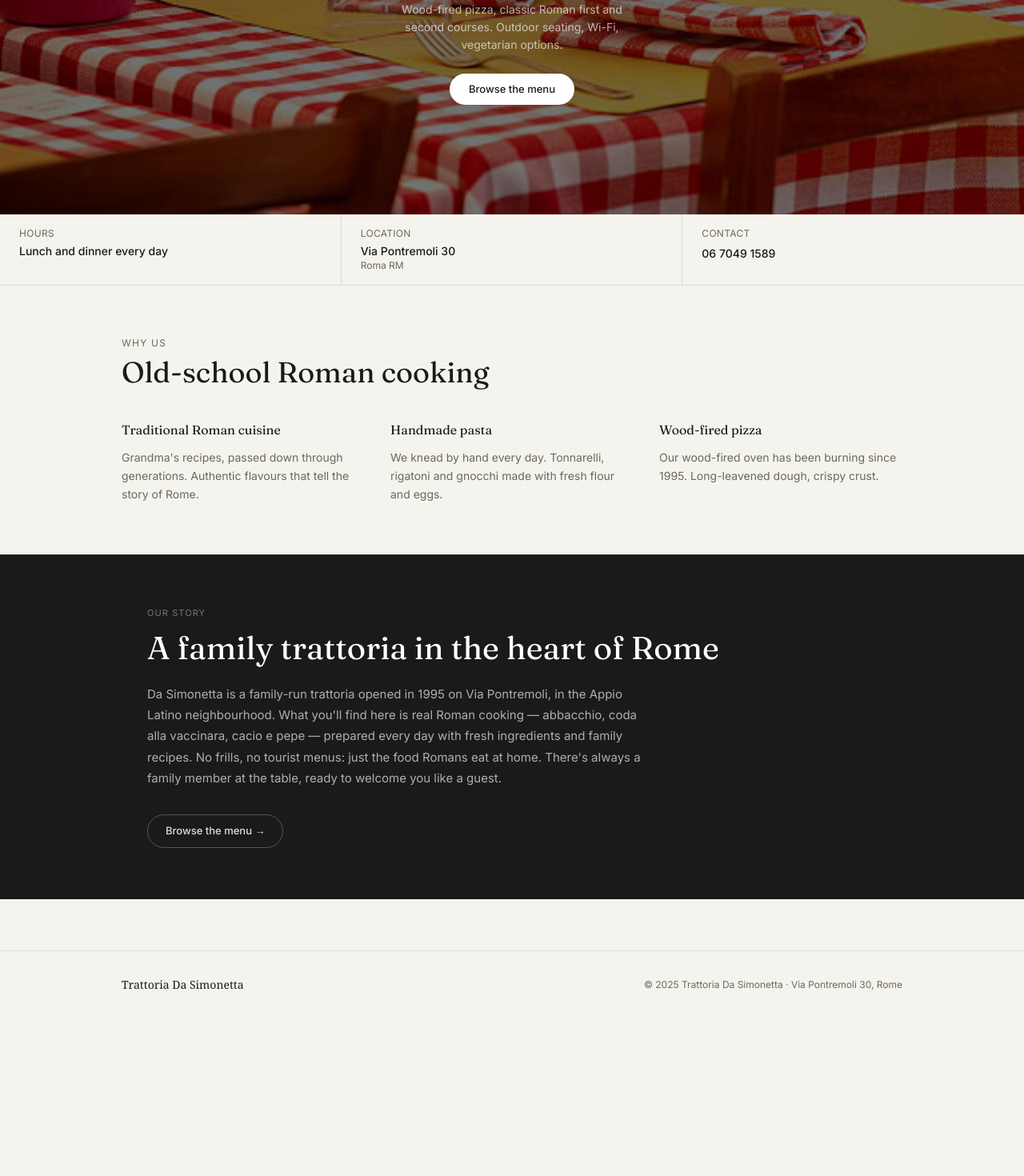
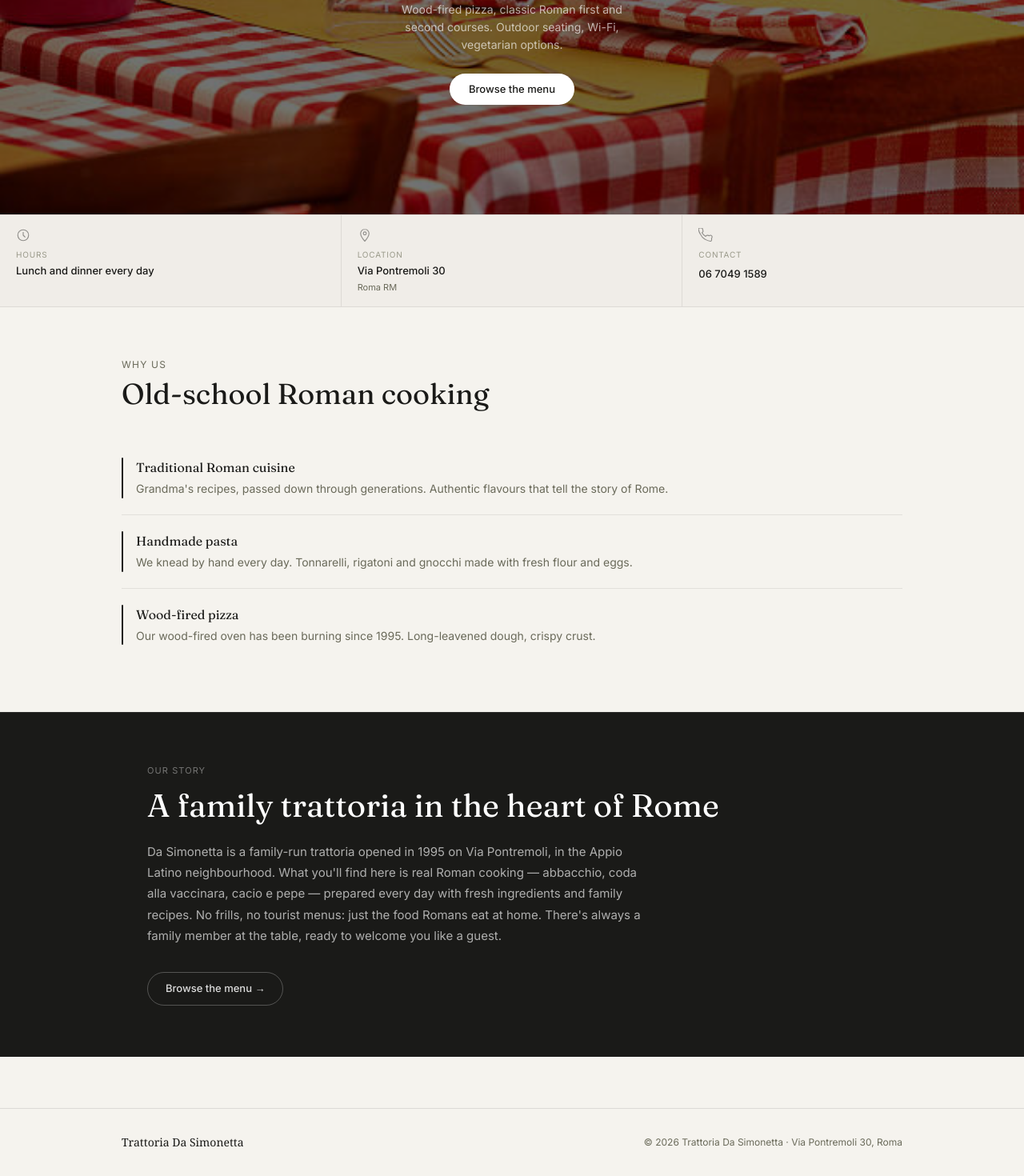
Before and after one commit to Simone-Anc/da-simonetta, a Next.js app: page /en in a window 1280 px wide. Shown: the part 309-1779 px from the top of the page at 80% size. Before the commit the page ends 1582 px from the top, so only its background shows below. Built offline with nearby package versions, Linux system fonts and the light colour scheme.

Commit message:
aggiunta animazioni

```diff
--- a/app/[locale]/layout.tsx
+++ b/app/[locale]/layout.tsx
@@ -49,7 +49,7 @@ export default async function LocaleLayout({
   const messages = await getMessages()
 
   return (
-    <html lang={locale}>
+    <html lang={locale} data-scroll-behavior="smooth">
       <head>
         <link rel="preconnect" href="https://fonts.googleapis.com" />
         <link rel="preconnect" href="https://fonts.gstatic.com" crossOrigin="anonymous" />
--- a/app/[locale]/page.tsx
+++ b/app/[locale]/page.tsx
@@ -1,5 +1,7 @@
 import { getTranslations } from 'next-intl/server'
 import Link from 'next/link'
+import PuntiForza from '@/components/PuntiForza'
+import ChiSiamo from '@/components/ChiSiamo'
 
 type Locale = 'it' | 'en'
 
@@ -12,13 +14,13 @@ export default async function HomePage({
   const t = await getTranslations({ locale, namespace: 'home' })
 
   const punti = locale === 'it' ? [
-    {  title: 'Cucina tradizionale romana', desc: 'Ricette della nonna, tramandate di generazione in generazione. Sapori autentici che raccontano Roma.' },
-    {  title: 'Pasta fatta a mano', desc: 'Ogni giorno impastiamo a mano. Tonnarelli, rigatoni e gnocchi preparati con farina e uova fresche.' },
-    {  title: 'Pizza cotta in forno a legna', desc: 'Il nostro forno a legna brucia dal 1995. Impasto a lunga lievitazione, cornicione croccante.' },
+    { title: 'Cucina tradizionale romana', desc: 'Ricette della nonna, tramandate di generazione in generazione. Sapori autentici che raccontano Roma.' },
+    { title: 'Pasta fatta a mano', desc: 'Ogni giorno impastiamo a mano. Tonnarelli, rigatoni e gnocchi preparati con farina e uova fresche.' },
+    { title: 'Pizza cotta in forno a legna', desc: 'Il nostro forno a legna brucia dal 1995. Impasto a lunga lievitazione, cornicione croccante.' },
   ] : [
-    {  title: 'Traditional Roman cuisine', desc: 'Grandma\'s recipes, passed down through generations. Authentic flavours that tell the story of Rome.' },
-    {  title: 'Handmade pasta', desc: 'We knead by hand every day. Tonnarelli, rigatoni and gnocchi made with fresh flour and eggs.' },
-    {  title: 'Wood-fired pizza', desc: 'Our wood-fired oven has been burning since 1995. Long-leavened dough, crispy crust.' },
+    { title: 'Traditional Roman cuisine', desc: 'Grandma\'s recipes, passed down through generations. Authentic flavours that tell the story of Rome.' },
+    { title: 'Handmade pasta', desc: 'We knead by hand every day. Tonnarelli, rigatoni and gnocchi made with fresh flour and eggs.' },
+    { title: 'Wood-fired pizza', desc: 'Our wood-fired oven has been burning since 1995. Long-leavened dough, crispy crust.' },
   ]
 
   const chiSiamo = locale === 'it' ? {
@@ -60,65 +62,49 @@ export default async function HomePage({
         </div>
       </section>
 
-      {/* ── Strip info ── */}
-      <section className="border-b border-black/10 grid grid-cols-1 sm:grid-cols-3 divide-y sm:divide-y-0 sm:divide-x divide-black/10">
-        <div className="px-6 py-4">
-          <p className="text-xs text-[#6a6a5a] uppercase tracking-wide mb-1">{t('strip.hours')}</p>
-          <p className="text-sm font-medium">{t('hoursShort')}</p>
+      {/* ── Strip info — sfondo caldo con icone ── */}
+      <section style={{ background: '#f0ede8', display: 'grid', gridTemplateColumns: 'repeat(3,1fr)', borderTop: '0.5px solid rgba(0,0,0,0.08)', borderBottom: '0.5px solid rgba(0,0,0,0.08)' }}>
+        <div style={{ padding: '16px 20px', borderRight: '0.5px solid rgba(0,0,0,0.08)' }}>
+          <svg width="18" height="18" viewBox="0 0 24 24" fill="none" stroke="currentColor" strokeWidth="1.5" strokeLinecap="round" strokeLinejoin="round" style={{ opacity: 0.45, marginBottom: '8px', display: 'block' }}>
+            <circle cx="12" cy="12" r="9"/><path d="M12 7v5l3 3"/>
+          </svg>
+          <p style={{ fontSize: '10px', color: '#9a9a8a', textTransform: 'uppercase', letterSpacing: '0.08em', marginBottom: '3px' }}>{t('strip.hours')}</p>
+          <p style={{ fontSize: '13px', fontWeight: 500, color: '#1a1a18', margin: 0 }}>{t('hoursShort')}</p>
         </div>
-        <div className="px-6 py-4">
-          <p className="text-xs text-[#6a6a5a] uppercase tracking-wide mb-1">{t('strip.location')}</p>
-          <p className="text-sm font-medium">Via Pontremoli 30</p>
-          <p className="text-xs text-[#6a6a5a]">Roma RM</p>
+        <div style={{ padding: '16px 20px', borderRight: '0.5px solid rgba(0,0,0,0.08)' }}>
+          <svg width="18" height="18" viewBox="0 0 24 24" fill="none" stroke="currentColor" strokeWidth="1.5" strokeLinecap="round" strokeLinejoin="round" style={{ opacity: 0.45, marginBottom: '8px', display: 'block' }}>
+            <path d="M12 2C8.13 2 5 5.13 5 9c0 5.25 7 13 7 13s7-7.75 7-13c0-3.87-3.13-7-7-7z"/><circle cx="12" cy="9" r="2.5"/>
+          </svg>
+          <p style={{ fontSize: '10px', color: '#9a9a8a', textTransform: 'uppercase', letterSpacing: '0.08em', marginBottom: '3px' }}>{t('strip.location')}</p>
+          <p style={{ fontSize: '13px', fontWeight: 500, color: '#1a1a18', margin: '0 0 2px' }}>Via Pontremoli 30</p>
+          <p style={{ fontSize: '11px', color: '#6a6a5a', margin: 0 }}>Roma RM</p>
         </div>
-        <div className="px-6 py-4">
-          <p className="text-xs text-[#6a6a5a] uppercase tracking-wide mb-1">{t('strip.contact')}</p>
-          <a href="tel:+390670491589" className="text-sm font-medium hover:text-[#6a6a5a] transition-colors">
+        <div style={{ padding: '16px 20px' }}>
+          <svg width="18" height="18" viewBox="0 0 24 24" fill="none" stroke="currentColor" strokeWidth="1.5" strokeLinecap="round" strokeLinejoin="round" style={{ opacity: 0.45, marginBottom: '8px', display: 'block' }}>
+            <path d="M22 16.92v3a2 2 0 01-2.18 2 19.79 19.79 0 01-8.63-3.07A19.5 19.5 0 013.07 9.81 19.79 19.79 0 01.02 1.18 2 2 0 012 0h3a2 2 0 012 1.72c.13.96.36 1.9.7 2.81a2 2 0 01-.45 2.11L6.09 7.91a16 16 0 006 6l1.27-1.27a2 2 0 012.11-.45c.91.34 1.85.57 2.81.7A2 2 0 0122 16.92z"/>
+          </svg>
+          <p style={{ fontSize: '10px', color: '#9a9a8a', textTransform: 'uppercase', letterSpacing: '0.08em', marginBottom: '3px' }}>{t('strip.contact')}</p>
+          <a href="tel:+390670491589" style={{ fontSize: '13px', fontWeight: 500, color: '#1a1a18', textDecoration: 'none' }}>
             06 7049 1589
           </a>
         </div>
       </section>
 
-      {/* ── 3 Punti di forza ── */}
-      <section className="max-w-5xl mx-auto px-4 sm:px-6 py-12 sm:py-16">
-        <p className="text-xs text-[#6a6a5a] uppercase tracking-widest mb-2">
-          {locale === 'it' ? 'Perché da noi' : 'Why us'}
-        </p>
-        <h2 className="text-3xl sm:text-4xl mb-10" style={{ fontFamily: "'Fraunces', serif" }}>
-          {locale === 'it' ? 'La cucina di una volta' : 'Old-school Roman cooking'}
-        </h2>
-        <div className="grid grid-cols-1 sm:grid-cols-3 gap-6 sm:gap-8">
-          {punti.map(p => (
-            <div key={p.title} className="flex flex-col gap-3">
-              <h3 className="text-base font-medium" style={{ fontFamily: "'Fraunces', serif" }}>
-                {p.title}
-              </h3>
-              <p className="text-sm text-[#6a6a5a] leading-relaxed">{p.desc}</p>
-            </div>
-          ))}
-        </div>
-      </section>
+      {/* ── 3 Punti di forza — animazione slide-in ── */}
+      <PuntiForza
+        punti={punti}
+        label={locale === 'it' ? 'Perché da noi' : 'Why us'}
+        title={locale === 'it' ? 'La cucina di una volta' : 'Old-school Roman cooking'}
+      />
 
-      {/* ── Chi siamo ── */}
-      <section style={{ background: '#1a1a18', borderTop: '0.5px solid rgba(255,255,255,0.08)' }}>
-        <div style={{ maxWidth: '960px', margin: '0 auto', padding: '64px 24px' }}>
-          <p style={{ fontSize: '11px', color: 'rgba(255,255,255,0.4)', textTransform: 'uppercase', letterSpacing: '0.1em', marginBottom: '10px' }}>
-            {chiSiamo.eyebrow}
-          </p>
-          <h2 style={{ fontFamily: "'Fraunces', serif", fontSize: 'clamp(1.8rem, 4vw, 2.5rem)', color: '#fff', marginBottom: '20px', lineHeight: 1.25 }}>
-            {chiSiamo.title}
-          </h2>
-          <p style={{ fontSize: '15px', color: 'rgba(255,255,255,0.65)', lineHeight: 1.75, maxWidth: '640px', marginBottom: '32px' }}>
-            {chiSiamo.body}
-          </p>
-          <Link
-            href={`/${locale}/menu`}
-            style={{ display: 'inline-block', fontSize: '13px', fontWeight: 500, padding: '10px 22px', borderRadius: '999px', border: '1px solid rgba(255,255,255,0.25)', color: 'rgba(255,255,255,0.85)', textDecoration: 'none' }}
-          >
-            {t('cta')} →
-          </Link>
-        </div>
-      </section>
+      {/* ── Chi siamo — animazione fade-up ── */}
+      <ChiSiamo
+        eyebrow={chiSiamo.eyebrow}
+        title={chiSiamo.title}
+        body={chiSiamo.body}
+        cta={t('cta')}
+        locale={locale}
+      />
     </>
   )
 }
--- /dev/null
+++ b/components/ChiSiamo.tsx
@@ -0,0 +1,96 @@
+'use client'
+
+import { useEffect, useRef } from 'react'
+import Link from 'next/link'
+
+export default function ChiSiamo({
+  eyebrow,
+  title,
+  body,
+  cta,
+  locale,
+}: {
+  eyebrow: string
+  title: string
+  body: string
+  cta: string
+  locale: string
+}) {
+  const eyebrowRef = useRef<HTMLParagraphElement>(null)
+  const titleRef = useRef<HTMLHeadingElement>(null)
+  const bodyRef = useRef<HTMLParagraphElement>(null)
+  const btnRef = useRef<HTMLAnchorElement>(null)
+
+  useEffect(() => {
+    const els = [eyebrowRef, titleRef, bodyRef, btnRef]
+
+    const observer = new IntersectionObserver(
+      entries => {
+        entries.forEach(entry => {
+          if (entry.isIntersecting) {
+            entry.target.classList.add('chi-visible')
+            observer.unobserve(entry.target)
+          }
+        })
+      },
+      { threshold: 0.15 }
+    )
+
+    els.forEach(ref => ref.current && observer.observe(ref.current))
+    return () => observer.disconnect()
+  }, [])
+
+  return (
+    <section style={{ background: '#1a1a18', borderTop: '0.5px solid rgba(255,255,255,0.08)' }}>
+      <style>{`
+        .chi-item {
+          opacity: 0;
+          transform: translateY(20px);
+          transition: opacity 0.6s ease, transform 0.6s ease;
+        }
+        .chi-item.chi-visible {
+          opacity: 1;
+          transform: translateY(0);
+        }
+        .chi-item:nth-child(2) { transition-delay: 0.1s; }
+        .chi-item:nth-child(3) { transition-delay: 0.2s; }
+        .chi-item:nth-child(4) { transition-delay: 0.35s; }
+        .chi-btn:hover {
+          background: #fff;
+          color: #1a1a18;
+        }
+      `}</style>
+      <div style={{ maxWidth: '960px', margin: '0 auto', padding: '64px 24px' }}>
+        <p
+          ref={eyebrowRef}
+          className="chi-item"
+          style={{ fontSize: '11px', color: 'rgba(255,255,255,0.4)', textTransform: 'uppercase', letterSpacing: '0.1em', marginBottom: '10px' }}
+        >
+          {eyebrow}
+        </p>
+        <h2
+          ref={titleRef}
+          className="chi-item"
+          style={{ fontFamily: "'Fraunces', serif", fontSize: 'clamp(1.8rem, 4vw, 2.5rem)', color: '#fff', marginBottom: '20px', lineHeight: 1.25 }}
+        >
+          {title}
+        </h2>
+        <p
+          ref={bodyRef}
+          className="chi-item"
+          style={{ fontSize: '15px', color: 'rgba(255,255,255,0.65)', lineHeight: 1.75, maxWidth: '640px', marginBottom: '32px' }}
+        >
+          {body}
+        </p>
+        <Link
+          ref={btnRef}
+          href={`/${locale}/menu`}
+          className="chi-item chi-btn"
+          style={{ display: 'inline-block', fontSize: '13px', fontWeight: 500, padding: '10px 22px', borderRadius: '999px', border: '1px solid rgba(255,255,255,0.25)', color: 'rgba(255,255,255,0.85)', textDecoration: 'none', transition: 'background 0.2s, color 0.2s' }}
+        >
+          {cta} →
+        </Link>
+      </div>
+    </section>
+  )
+}
--- a/components/Footer.tsx
+++ b/components/Footer.tsx
@@ -1,12 +1,12 @@
-import { useTranslations } from 'next-intl'
-
 export default function Footer() {
-  const t = useTranslations('footer')
+  const year = new Date().getFullYear()
   return (
     <footer className="border-t border-black/10 bg-[#f5f3ee] mt-16">
       <div className="max-w-5xl mx-auto px-6 py-8 flex flex-col sm:flex-row justify-between items-center gap-3">
         <span className="font-serif text-sm font-medium">Trattoria Da Simonetta</span>
-        <span className="text-xs text-[#6a6a5a] text-center">{t('copy')}</span>
+        <span className="text-xs text-[#6a6a5a] text-center">
+          © {year} Trattoria Da Simonetta · Via Pontremoli 30, Roma
+        </span>
       </div>
     </footer>
   )
--- /dev/null
+++ b/components/PuntiForza.tsx
@@ -0,0 +1,64 @@
+'use client'
+
+import { useEffect, useRef } from 'react'
+
+type Punto = { title: string; desc: string }
+
+export default function PuntiForza({ punti, label, title }: { punti: Punto[]; label: string; title: string }) {
+    const refs = useRef<(HTMLDivElement | null)[]>([])
+
+    useEffect(() => {
+        const observer = new IntersectionObserver(
+            entries => {
+                entries.forEach(entry => {
+                    if (entry.isIntersecting) {
+                        entry.target.classList.add('slide-visible')
+                        observer.unobserve(entry.target)
+                    }
+                })
+            },
+            { threshold: 0.2 }
+        )
+        refs.current.forEach(el => el && observer.observe(el))
+        return () => observer.disconnect()
+    }, [])
+
+    return (
+        <section className="max-w-5xl mx-auto px-4 sm:px-6 py-12 sm:py-16">
+            <style>{`
+        .slide-item {
+          opacity: 0;
+          transform: translateX(-28px);
+          transition: opacity 0.5s ease, transform 0.5s ease;
+        }
+        .slide-item.slide-visible {
+          opacity: 1;
+          transform: translateX(0);
+        }
+        .slide-item:nth-child(2) { transition-delay: 0.12s; }
+        .slide-item:nth-child(3) { transition-delay: 0.24s; }
+      `}</style>
+
+            <p className="text-xs text-[#6a6a5a] uppercase tracking-widest mb-2">{label}</p>
+            <h2 className="text-3xl sm:text-4xl mb-10" style={{ fontFamily: "'Fraunces', serif" }}>{title}</h2>
+
+            <div className="flex flex-col gap-0">
+                {punti.map((p, i) => (
+                    <div
+                        key={p.title}
+                        ref={el => { refs.current[i] = el }}
+                        className="slide-item flex gap-4 items-start py-5 border-b border-black/8 last:border-0"
+                    >
+                        <div style={{ width: '2px', borderRadius: '2px', background: '#1a1a18', alignSelf: 'stretch', flexShrink: 0 }} />
+                        <div>
+                            <h3 className="text-base font-medium mb-1" style={{ fontFamily: "'Fraunces', serif" }}>
+                                {p.title}
+                            </h3>
+                            <p className="text-sm text-[#6a6a5a] leading-relaxed">{p.desc}</p>
+                        </div>
+                    </div>
+                ))}
+            </div>
+        </section>
+    )
+}
```
